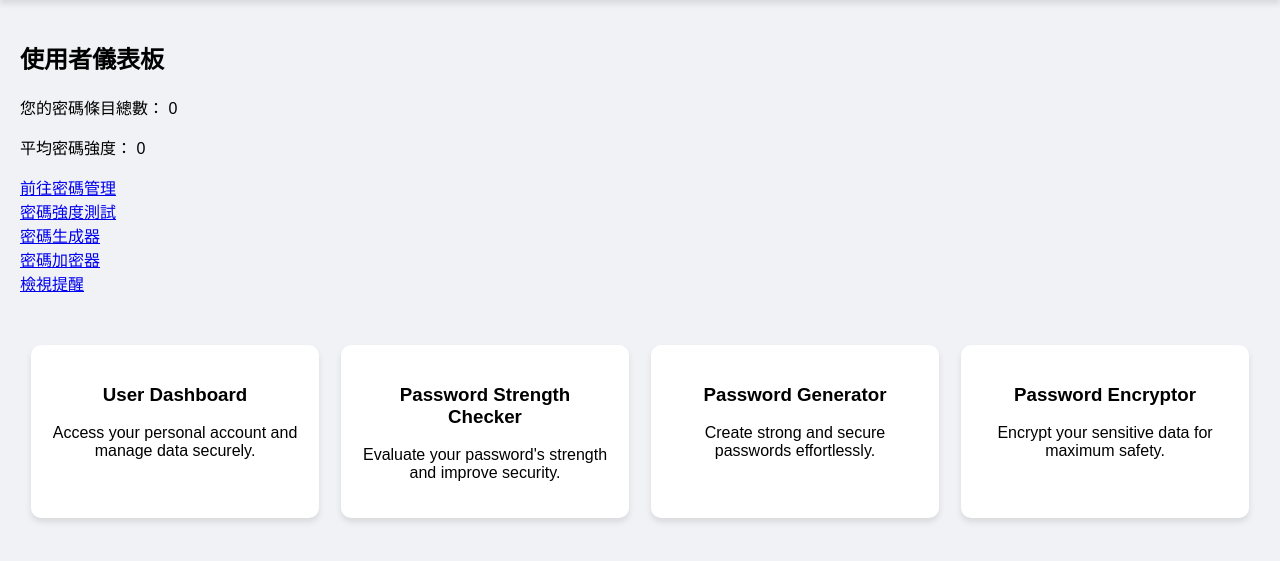
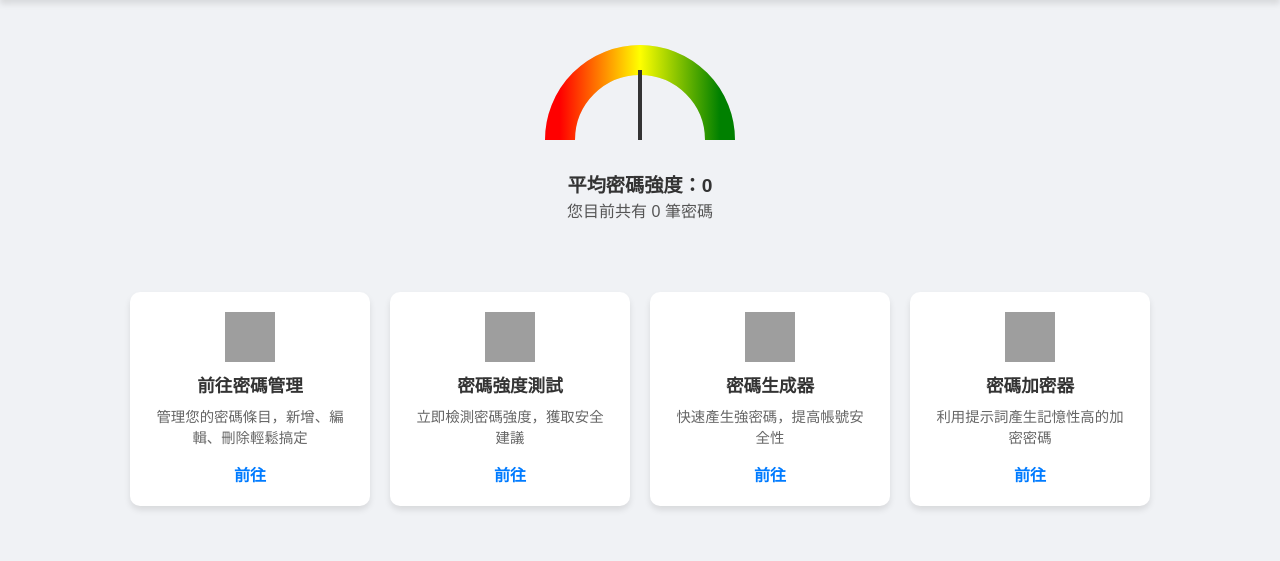
Before and after one commit to alvinlo62/Password-Fortress, a Flask app: page /dashboard/ in a window 1280 px wide. Shown: the part 66-627 px from the top of the page. Run offline with Flask 3, Linux system fonts and the light colour scheme; the visitor is signed in with stand-in values (Sample User, id 1); data that the repository does not hold is empty; grey boxes are pictures that could not be loaded.

Commit message:
update dashboard

```diff
--- a/templates/dashboard/dashboard.html
+++ b/templates/dashboard/dashboard.html
@@ -1,33 +1,166 @@
 {% extends "base.html" %}
-{% block title %}我的儀表板{% endblock %}
+{% block title %}儀表板{% endblock %}
 
 {% block content %}
-<h2>使用者儀表板</h2>
-<p>您的密碼條目總數： {{ total_entries }}</p>
-<p>平均密碼強度： {{ avg_strength }}</p>
+<style>
+.dashboard-container {
+    display: flex;
+    flex-direction: column;
+    align-items: center;
+    text-align: center;
+    margin-bottom: 50px;
+    margin-top: 20px;
+}
 
-<a href="{{ url_for('password_manager.view_passwords') }}">前往密碼管理</a><br>
-<a href="{{ url_for('password_strength_checker.checker') }}">密碼強度測試</a><br>
-<a href="{{ url_for('password_generator.generator') }}">密碼生成器</a><br>
-<a href="{{ url_for('password_encryptor.encryptor') }}">密碼加密器</a><br>
-<a href="{{ url_for('dashboard.reminders') }}">檢視提醒</a>
+.gauge-container {
+    position: relative;
+    width: 200px;
+    height: 100px;
+    margin-bottom: 20px;
+}
 
-<div class="features">
-    <div class="feature">
-        <h3>User Dashboard</h3>
-        <p>Access your personal account and manage data securely.</p>
+.gauge-bg {
+    fill: none;
+    stroke: #ddd;
+    stroke-width: 15;
+}
+
+.gauge-arc {
+    fill: none;
+    stroke-width: 15;
+    stroke: url(#gradColor);
+    stroke-linecap: round;
+}
+
+.gauge-needle {
+    stroke: #333;
+    stroke-width: 2;
+}
+
+.gauge-value {
+    margin-top: 10px;
+    font-size: 1.2rem;
+    font-weight: bold;
+    color: #333;
+}
+
+.password-count {
+    font-size: 1rem;
+    color: #555;
+    margin-bottom: 40px;
+}
+
+.features {
+    display: flex;
+    flex-wrap: wrap;
+    justify-content: center;
+    gap: 20px;
+    margin-top: 30px;
+}
+
+.feature {
+    background-color: #fff;
+    width: 200px;
+    padding: 20px;
+    text-align: center;
+    box-shadow: 0 4px 6px rgba(0,0,0,0.1);
+    border-radius: 10px;
+    transition: box-shadow 0.3s;
+    display: flex;
+    flex-direction: column;
+    justify-content: center;
+    align-items: center;
+}
+
+.feature:hover {
+    box-shadow: 0 6px 10px rgba(0,0,0,0.2);
+}
+
+.feature img {
+    width: 50px;
+    height: 50px;
+    margin-bottom: 10px;
+}
+
+.feature-title {
+    font-size: 1.1rem;
+    font-weight: bold;
+    color: #333;
+    margin-bottom: 8px;
+}
+
+.feature-desc {
+    font-size: 0.9rem;
+    color: #666;
+    margin-bottom: 15px;
+}
+
+.feature a {
+    text-decoration: none;
+    color: #007bff;
+    font-weight: bold;
+}
+.feature a:hover {
+    text-decoration: underline;
+}
+</style>
+
+<div class="dashboard-container">
+    <div class="gauge-container">
+        <svg viewBox="0 0 100 50" width="100%" height="100%">
+            <defs>
+                <linearGradient id="gradColor" x1="0%" y1="0%" x2="100%" y2="0%">
+                    <stop offset="0%" stop-color="red"/>
+                    <stop offset="50%" stop-color="yellow"/>
+                    <stop offset="100%" stop-color="green"/>
+                </linearGradient>
+            </defs>
+            <path d="M 10,50 A 40,40 0 0 1 90,50" class="gauge-bg" />
+            <path d="M 10,50 A 40,40 0 0 1 90,50" class="gauge-arc" />
+            <!-- 調整transform順序，以減少Lint誤判 -->
+            <line x1="50" y1="50" x2="50" y2="15" class="gauge-needle"
+                style="
+                    transform-origin: 50% 100%;
+                    transform: rotate({{ ((avg_strength * 180 / 100)|int) }}deg);
+                ">
+            </line>
+        </svg>
     </div>
-    <div class="feature">
-        <h3>Password Strength Checker</h3>
-        <p>Evaluate your password's strength and improve security.</p>
+    <div class="gauge-value">
+        平均密碼強度：{{ avg_strength }}
     </div>
-    <div class="feature">
-        <h3>Password Generator</h3>
-        <p>Create strong and secure passwords effortlessly.</p>
+    <div class="password-count">
+        您目前共有 {{ total_entries }} 筆密碼
     </div>
-    <div class="feature">
-        <h3>Password Encryptor</h3>
-        <p>Encrypt your sensitive data for maximum safety.</p>
+
+    <div class="features">
+        <div class="feature">
+            <img src="{{ url_for('static', filename='images/dashboard_icon.png') }}" alt="Dashboard Icon">
+            <div class="feature-title">前往密碼管理</div>
+            <div class="feature-desc">管理您的密碼條目，新增、編輯、刪除輕鬆搞定</div>
+            <a href="{{ url_for('password_manager.view_passwords') }}">前往</a>
+        </div>
+
+        <div class="feature">
+            <img src="{{ url_for('static', filename='images/strength_icon.png') }}" alt="Strength Icon">
+            <div class="feature-title">密碼強度測試</div>
+            <div class="feature-desc">立即檢測密碼強度，獲取安全建議</div>
+            <a href="{{ url_for('password_strength_checker.checker') }}">前往</a>
+        </div>
+
+        <div class="feature">
+            <img src="{{ url_for('static', filename='images/generator_icon.png') }}" alt="Generator Icon">
+            <div class="feature-title">密碼生成器</div>
+            <div class="feature-desc">快速產生強密碼，提高帳號安全性</div>
+            <a href="{{ url_for('password_generator.generator') }}">前往</a>
+        </div>
+
+        <div class="feature">
+            <img src="{{ url_for('static', filename='images/encryptor_icon.png') }}" alt="Encryptor Icon">
+            <div class="feature-title">密碼加密器</div>
+            <div class="feature-desc">利用提示詞產生記憶性高的加密密碼</div>
+            <a href="{{ url_for('password_encryptor.encryptor') }}">前往</a>
+        </div>
     </div>
 </div>
 {% endblock %}
--- a/templates/password_generator/generator.html
+++ b/templates/password_generator/generator.html
@@ -16,7 +16,7 @@
 {% if generated_password %}
     <p>生成的密碼：<strong>{{ generated_password }}</strong></p>
     <hr>
-    <h3>將此密碼儲存至管理中心</h3>
+    <h3>儲存至我的密碼</h3>
     <form action="{{ url_for('password_generator.save_generated') }}" method="POST">
         <input type="hidden" name="generated_password" value="{{ generated_password }}">
         <label>網站名稱:</label><br>
```
